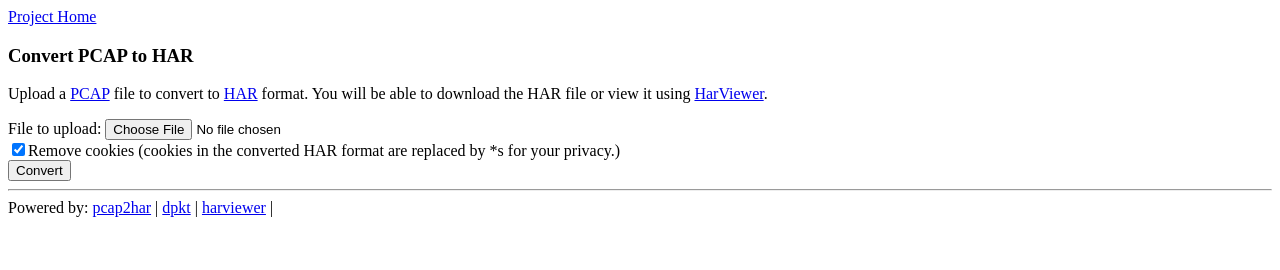
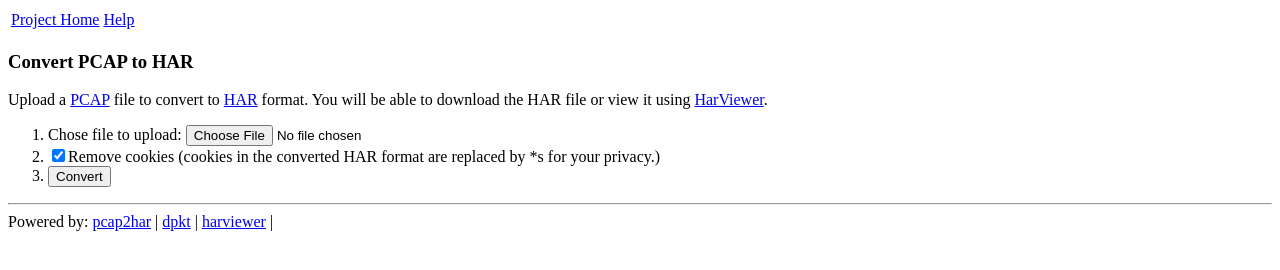
Before and after one commit to google-code-export/pcaphar, a plain HTML site: page src/index.html in a window 1280 px wide. Drawn offline with Linux system fonts and the light colour scheme.

```diff
--- a/src/index.html
+++ b/src/index.html
@@ -3,7 +3,17 @@
 <title>Convert PCAP to HAR</title>
 </head>
 <body>
-  <a href=http://pcaphar.googlecode.com>Project Home</a>
+<table>
+<tr>
+<td valign="top">
+<a href=http://pcaphar.googlecode.com>Project Home</a>
+</td>
+<td valign="top">
+<a href=http://code.google.com/p/pcaphar/w/list>Help</a>
+</td>
+
+</tr>
+</table>
 
 <h3>Convert PCAP to HAR</h3>
 
@@ -16,10 +26,15 @@ format. You will be able to download the HAR file or view it using <a
 
 <p>
 <form method='POST' enctype='multipart/form-data' action='/convert'>
-File to upload: <input type=file name=upfile><br>
+<ol>
+<li>
+Chose file to upload: <input type=file name=upfile><br>
+<li>
 <input type=checkbox name=removecookies checked>Remove cookies (cookies in the
 converted HAR format are replaced by *s for your privacy.) <br>
+<li>
 <input type=submit value=Convert>
+</ol>
 
 <hr>
 Powered by:
```
Also changed, not shown: 1 other file.
